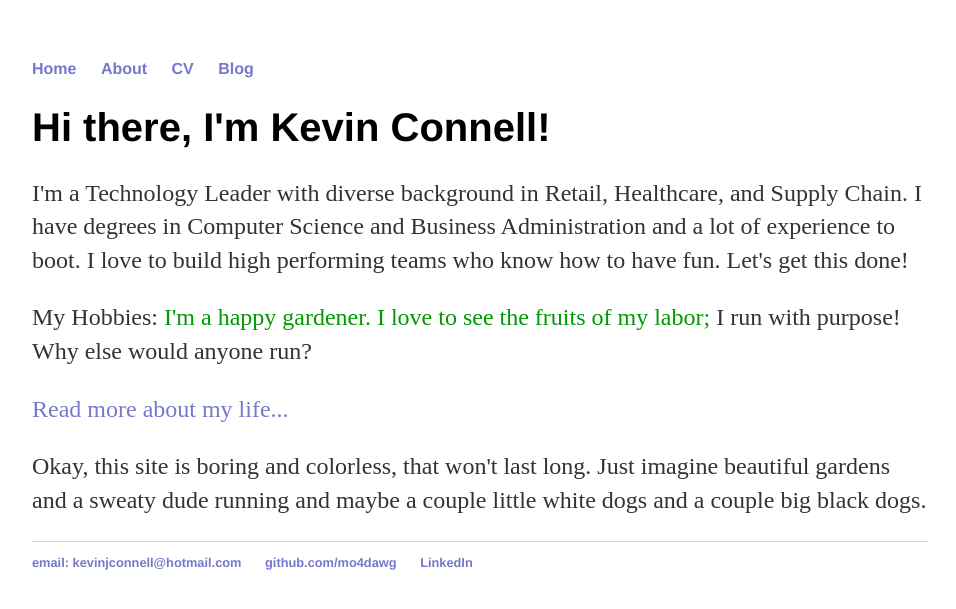
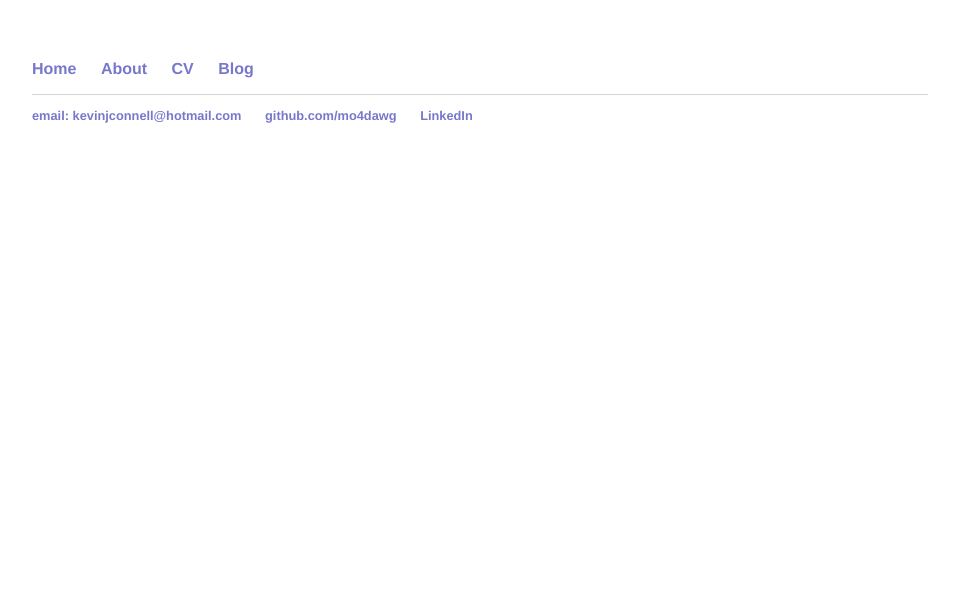
Before and after one commit to mo4dawg/mo4dawg.github.io, a Jekyll site: the page built from index.html, in a window 1280 px wide. Shown: the top 609 px of the page, without its empty margins (160-1116 px from the left). Built offline with Jekyll 4.4.1, drawn with Linux system fonts in a browser that asks for light colours.

Commit message:
Update index.html

```diff
--- a/index.html
+++ b/index.html
@@ -12,12 +12,4 @@ title: Kevin Connell, Technology Leader
 	<frame src="main.html" name="main">
 	</frameset>
 
-        <h1>Hi there, I'm Kevin Connell!</h1>
-        <span></span>
-		<p>I'm a Technology Leader with diverse background in Retail, Healthcare, and Supply Chain.  I have degrees in Computer Science and Business Administration and a lot of experience to boot.  I love to build high performing teams who know how to have fun.  Let's get this done!</p>
-		<p>My Hobbies: <FONT COLOR="009900">I'm a happy gardener.  I love to see the fruits of my labor;</FONT>  I run with purpose!  Why else would anyone run? </p>
-		<p><span><a href="/about">Read more about my life...</a></p></span>
-		<p> </p>
-		<p>Okay, this site is boring and colorless, that won't last long.  Just imagine beautiful gardens and a sweaty dude running and maybe a couple little white dogs and a couple big black dogs.  </p>
-
     </div><!-- /.blurb -->
```
